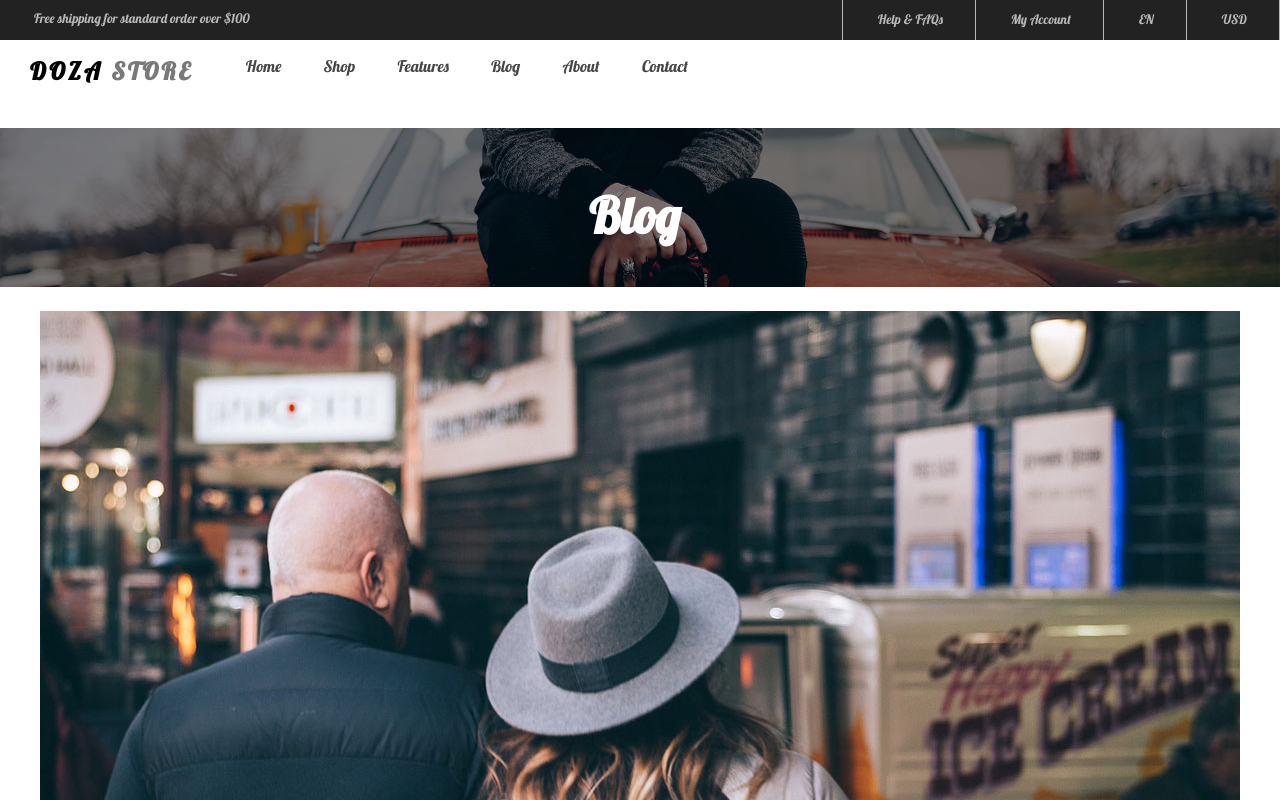
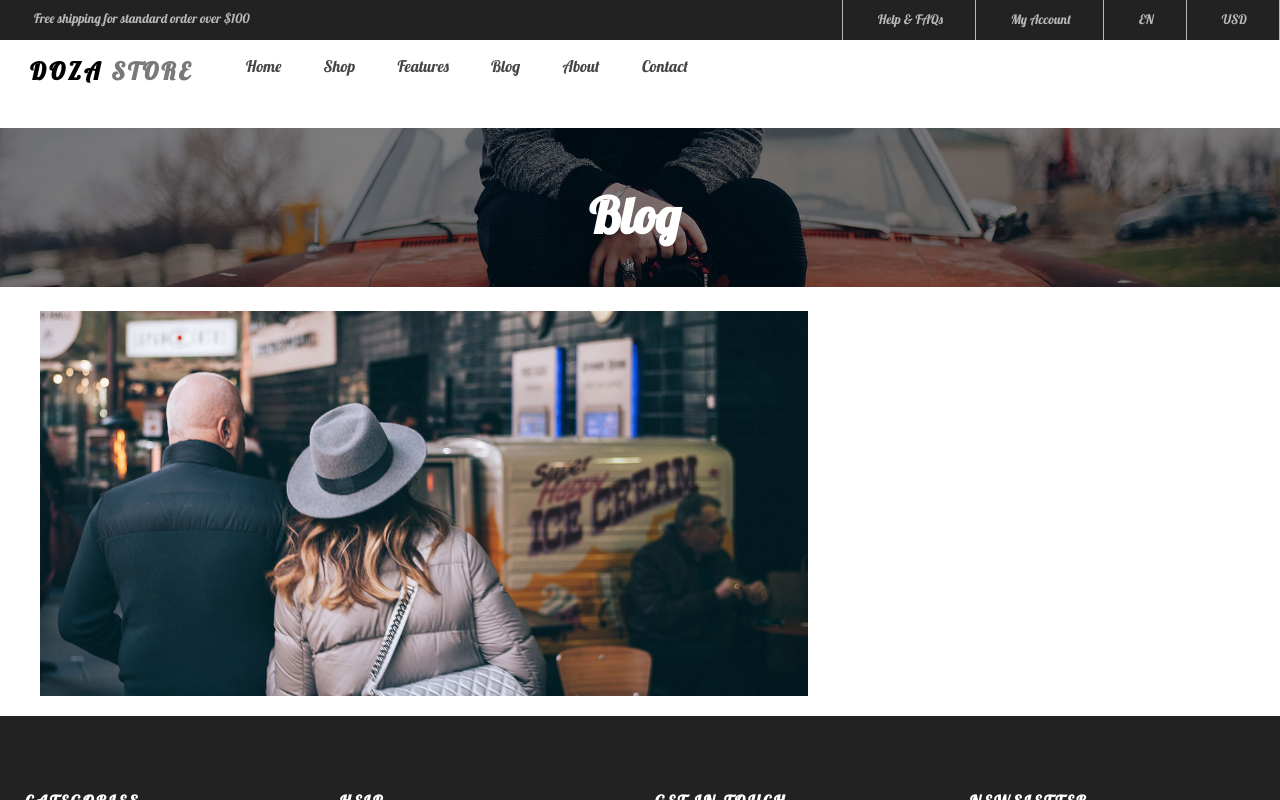
Before and after one commit to 5iveemmy/Doza-store, a React (Create React App) app: page /blog in a window 1280 px wide. Shown: the top 800 px of the page. Built offline with nearby package versions, Linux system fonts and the light colour scheme; some icons are missing.

Commit message:
picture added to blog

```diff
--- a/src/pages/Blog.js
+++ b/src/pages/Blog.js
@@ -1,7 +1,7 @@
 import React from "react";
 import blog from "../images/bg-02.jpg";
 import "../styles/Pages.css";
-import blogOne from "../images/blog-01.jpg";
+import blogOne from "../images/blog-04.jpg";
 
 function Blog() {
   return (
@@ -18,7 +18,7 @@ function Blog() {
             <div className="season-wrap">
               <div className="winter">
                 <div className="winter-image">
-                  <img src={blogOne} alt="blog01" />
+                  <img src={blogOne} alt="blog01" className="blog-one-image" />
                 </div>
               </div>
             </div>
--- a/src/styles/Boxes.css
+++ b/src/styles/Boxes.css
@@ -74,6 +74,7 @@
 }
 
 /* For midBox*/
+
 .product {
   padding: 5rem 0px 140px 0px;
   position: relative;
--- a/src/styles/Pages.css
+++ b/src/styles/Pages.css
@@ -79,3 +79,24 @@ form {
 .blog-sect {
   padding: 20px 40px;
 }
+
+.winter {
+  /* width: 40rem; */
+  width: 60vw;
+}
+
+.winter-image {
+  box-sizing: border-box;
+  position: relative;
+  overflow: hidden;
+}
+
+.blog-one-image {
+  width: 100%;
+  vertical-align: middle;
+  transition: ease-in-out 0.5s;
+}
+
+.winter-image:hover .blog-one-image {
+  transform: scale(1.1);
+}
```
